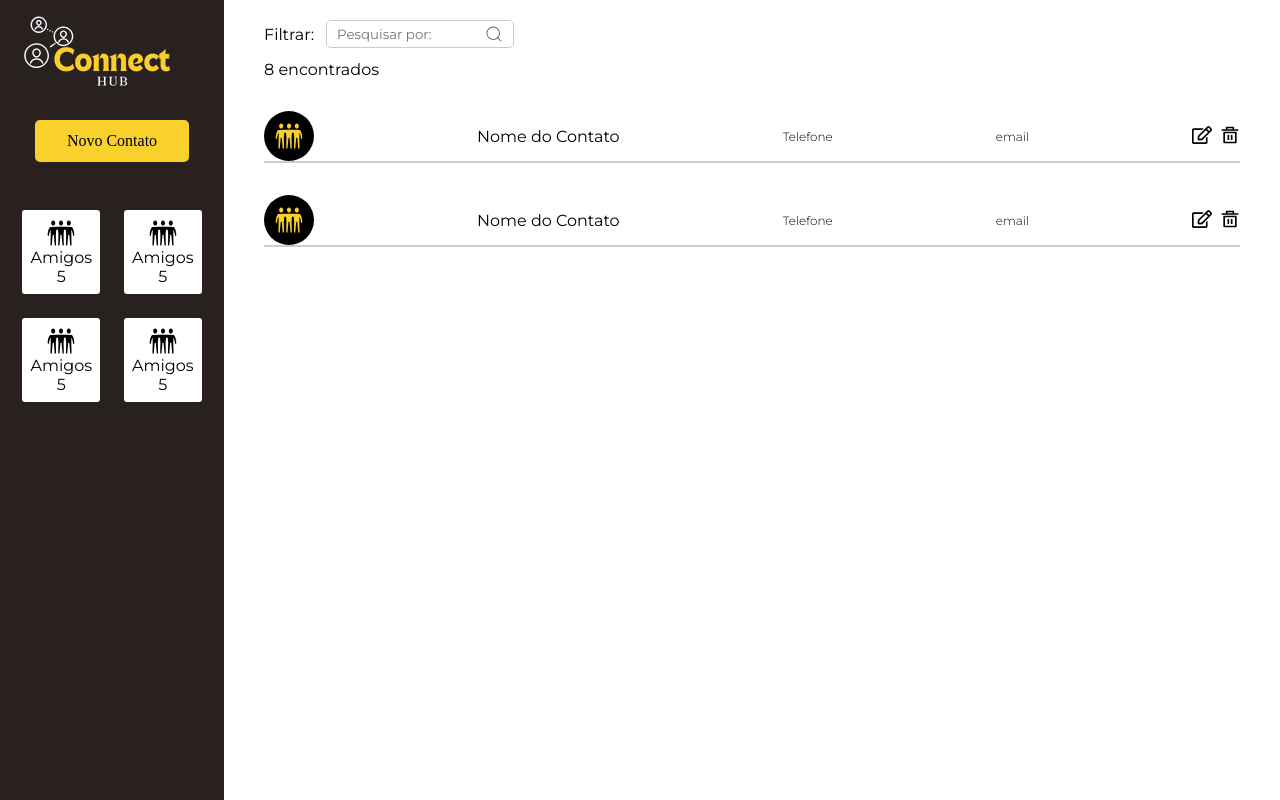
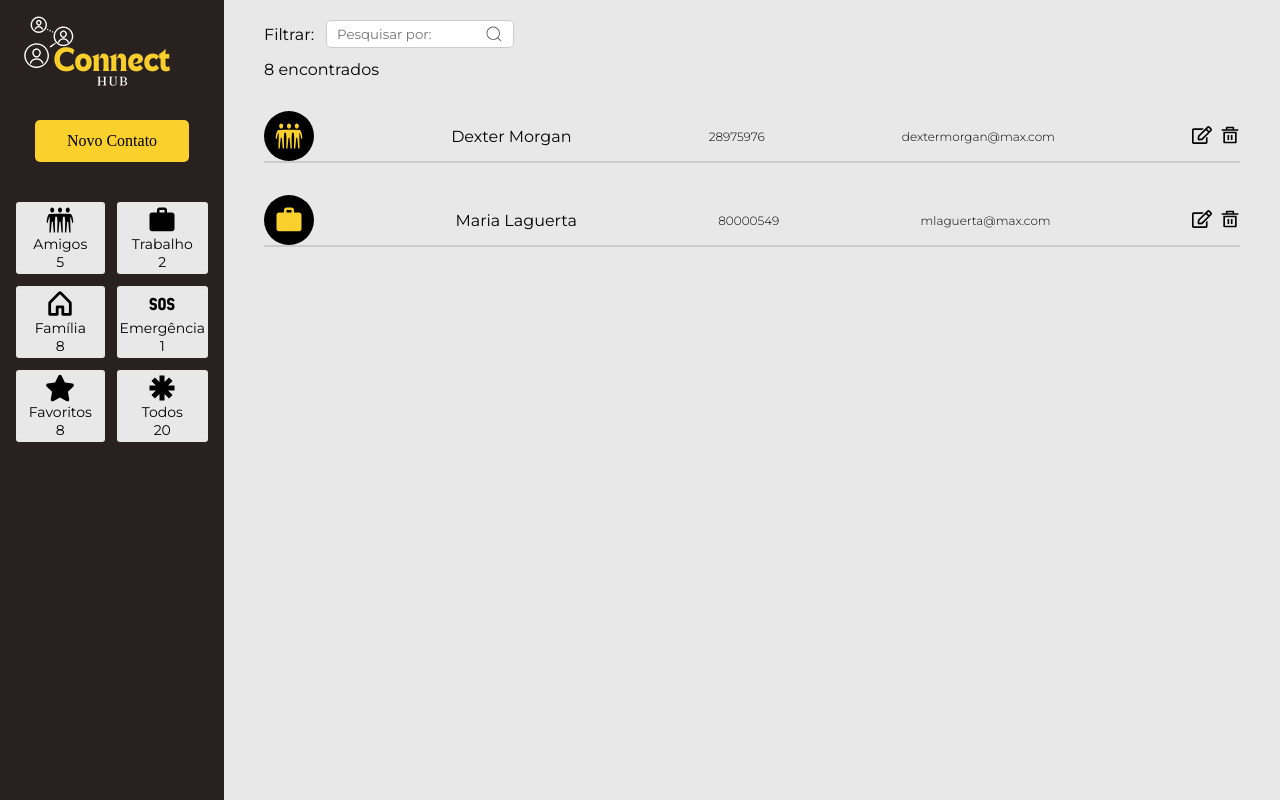
Before and after one commit to analoosena/lista-contatos-react-redux, a React (Vite) app: page / in a window 1280 px wide. Built offline with nearby package versions, Linux system fonts and the light colour scheme; a web font is replaced by a local one.

Commit message:
coding redux parts, the last was editing

```diff
--- a/src/App.tsx
+++ b/src/App.tsx
@@ -1,15 +1,19 @@
+import { Provider } from "react-redux";
 import BarraLateral from "./containers/BarraLateral";
 import ListaDeContatos from "./containers/ListaDeContatos";
 import { Container, EstiloGlobal } from "./styles";
+import { store } from "./redux/store";
 
 function App() {
   return (
     <>
+    <Provider store={store}>
       <EstiloGlobal />
       <Container>
         <BarraLateral />
         <ListaDeContatos />
       </Container>
+    </Provider>
     </>
   );
 }
--- a/src/components/Contato/index.tsx
+++ b/src/components/Contato/index.tsx
@@ -1,24 +1,64 @@
-import { BotaoAcao, Botoes, ContainerContato, IconAvatar } from "./styles";
+import { useDispatch } from "react-redux";
+
 import { GiThreeFriends } from "react-icons/gi";
+import { MdOutlineWork } from "react-icons/md";
+import { PiHouseBold } from "react-icons/pi";
+import { GrEmergency } from "react-icons/gr";
+import { TbSos } from "react-icons/tb";
+import { FaStar } from "react-icons/fa";
 import { FaRegEdit } from "react-icons/fa";
 import { RiDeleteBin5Line } from "react-icons/ri";
 
-const Contato = () => {
+import NovoContato from "../../models/NovoContato";
+import { removerContato, editarContato } from "../../redux/reducers/lista";
+
+import { BotaoAcao, Botoes, ContainerContato, IconAvatar } from "./styles";
+
+type Props = NovoContato;
+
+const Contato = ({ nomeCompleto, telefone, email, grupo, id }: Props) => {
+  const mudaIcon = (grupo: string) => {
+    switch (grupo) {
+      case "amigos":
+        return <GiThreeFriends />;
+      case "familia":
+        return <PiHouseBold />;
+      case "trabalho":
+        return <MdOutlineWork />;
+      case "emergencia":
+        return <TbSos />;
+      case "favoritos":
+        return <FaStar />;
+      default:
+        return <GrEmergency />;
+    }
+  };
+
+  const dispatch = useDispatch();
+
+  function removeC() {
+    dispatch(removerContato(id));
+    console.log(`item que esta sendo clicado ${id}`);
+  }
   return (
     <ContainerContato>
       <div>
-        <IconAvatar>
-          <GiThreeFriends />
-        </IconAvatar>
+        <IconAvatar>{mudaIcon(grupo)}</IconAvatar>
       </div>
-      <h5>Nome do Contato</h5>
-      <p>Telefone</p>
-      <p>email</p>
+      <h5>{nomeCompleto}</h5>
+      <p>{telefone}</p>
+      <p>{email}</p>
       <Botoes>
-        <BotaoAcao>
+        <BotaoAcao
+          onClick={() =>
+            dispatch(
+              editarContato({ nomeCompleto, telefone, email, grupo, id })
+            )
+          }
+        >
           <FaRegEdit />
         </BotaoAcao>
-        <BotaoAcao>
+        <BotaoAcao onClick={removeC}>
           <RiDeleteBin5Line />
         </BotaoAcao>
       </Botoes>
--- a/src/components/FiltroCard/index.tsx
+++ b/src/components/FiltroCard/index.tsx
@@ -1,12 +1,18 @@
-import { GiThreeFriends } from "react-icons/gi";
 import { ContainerFiltroCard } from "./styles";
+import { IconType } from "react-icons"
 
-const FiltroCard = () => {
+type Props = {
+  icon: IconType;
+  titulo: string;
+  contador: number;
+};
+
+const FiltroCard = ({ icon: Icon, titulo, contador }: Props) => {
   return (
     <ContainerFiltroCard>
-      <GiThreeFriends size={30} />
-      <p>Amigos</p>
-      <p>5</p>
+      <Icon size={30} />
+      <p>{titulo}</p>
+      <p>{contador}</p>
     </ContainerFiltroCard>
   );
 };
--- a/src/components/FiltroCard/styles.ts
+++ b/src/components/FiltroCard/styles.ts
@@ -2,15 +2,16 @@ import styled from "styled-components";
 
 export const ContainerFiltroCard = styled.div`
   background-color: #ffff;
-  padding: 8px;
-  margin: 8px;
+  padding: 3px;
   display: flex;
   flex-direction: column;
   align-items: center;
   font-family: "Liter", serif;
   border-radius: 3px;
+  background-color: #e8e8e8;
+  cursor: pointer;
 
   p {
-    font-size: 16px;
+    font-size: 14px;
   }
 `;
--- a/src/containers/BarraLateral/index.tsx
+++ b/src/containers/BarraLateral/index.tsx
@@ -1,19 +1,27 @@
-import FiltroCard from "../../components/FiltroCard"
+import { GiThreeFriends } from "react-icons/gi";
+import { MdOutlineWork } from "react-icons/md";
+import { PiHouseBold } from "react-icons/pi";
+import { GrEmergency } from "react-icons/gr";
+import { TbSos } from "react-icons/tb";
+import { FaStar } from "react-icons/fa";
+import FiltroCard from "../../components/FiltroCard";
 import { Botao, ContainerBarra, Filtros } from "./styles";
 
 const BarraLateral = () => {
-  return(
+  return (
     <ContainerBarra>
       <img src="src\assets\Connect.png" alt="" />
       <Botao>Novo Contato</Botao>
       <Filtros>
-        <FiltroCard/>
-        <FiltroCard/>
-        <FiltroCard/>
-        <FiltroCard/>
+        <FiltroCard icon={GiThreeFriends} titulo="Amigos" contador={5} />
+        <FiltroCard icon={MdOutlineWork} titulo="Trabalho" contador={2} />
+        <FiltroCard icon={PiHouseBold} titulo="Família" contador={8} />
+        <FiltroCard icon={TbSos} titulo="Emergência" contador={1} />
+        <FiltroCard icon={FaStar} titulo="Favoritos" contador={8} />
+        <FiltroCard icon={GrEmergency} titulo="Todos" contador={20} />
       </Filtros>
     </ContainerBarra>
-  )
-}
+  );
+};
 
 export default BarraLateral;
--- a/src/containers/BarraLateral/styles.ts
+++ b/src/containers/BarraLateral/styles.ts
@@ -24,6 +24,6 @@ export const Botao = styled.button`
 export const Filtros = styled.div`
   display: grid;
   grid-template-columns: 1fr 1fr;
-  grid-gap: 8px;
+  grid-gap: 12px;
   margin-top: 16px;
 `;
--- a/src/containers/ListaDeContatos/index.tsx
+++ b/src/containers/ListaDeContatos/index.tsx
@@ -1,14 +1,28 @@
+import { useSelector } from "react-redux";
+import { RootReducer } from "../../redux/store";
+
 import Contato from "../../components/Contato";
 import Filtro from "../../components/FiltroButton";
 import { ListaContainer } from "../../styles";
 
-
 const ListaDeContatos = () => {
+  const { contatos } = useSelector((state: RootReducer) => state.lista);
   return (
     <ListaContainer>
       <Filtro />
-      <Contato />
-      <Contato />
+      <ul>
+        {contatos.map((item) => (
+          <li key={item.id}>
+            <Contato
+              nomeCompleto={item.nomeCompleto}
+              telefone={item.telefone}
+              email={item.email}
+              id={item.id}
+              grupo={item.grupo}
+            />
+          </li>
+        ))}
+      </ul>
     </ListaContainer>
   );
 };
--- /dev/null
+++ b/src/models/NovoContato.ts
@@ -0,0 +1,22 @@
+class NovoContato {
+  nomeCompleto: string;
+  telefone: number;
+  email: string;
+  id: number;
+  grupo: "amigos" | "familia" | "trabalho" | "emergencia" | "favoritos";
+
+  constructor(
+    nomeCompleto: string,
+    telefone: number,
+    email: string,
+    id: number,
+    grupo: "amigos" | "familia" | "trabalho" | "emergencia" | "favoritos"
+  ) {
+    this.nomeCompleto = nomeCompleto;
+    this.telefone = telefone;
+    this.email = email;
+    this.id = id;
+    this.grupo = grupo;
+  }
+}
+export default NovoContato;
--- /dev/null
+++ b/src/redux/reducers/lista.ts
@@ -0,0 +1,49 @@
+import { createSlice, PayloadAction } from "@reduxjs/toolkit";
+import NovoContato from "../../models/NovoContato";
+
+type ListaState = {
+  contatos: NovoContato[];
+};
+const initialState: ListaState = {
+  contatos: [
+    {
+      nomeCompleto: "Dexter Morgan",
+      telefone: 28975976,
+      email: "dextermorgan@max.com",
+      id: 1,
+      grupo: "amigos",
+    },
+    {
+      nomeCompleto: "Maria Laguerta",
+      telefone: 80000549,
+      email: "mlaguerta@max.com",
+      id: 2,
+      grupo: "trabalho",
+    },
+  ],
+};
+
+const listaSlice = createSlice({
+  name: "lista",
+  initialState,
+  reducers: {
+    removerContato: (state, action: PayloadAction<number>) => {
+      state.contatos = state.contatos.filter(
+        (item) => item.id !== action.payload
+      );
+    },
+    editarContato: (state, action: PayloadAction<NovoContato>) => {
+      const indexDoContato = state.contatos.findIndex(
+        (item) => item.id === action.payload.id
+      );
+      if (indexDoContato >= 0) {
+        state.contatos[indexDoContato] = action.payload;
+      }
+    },
+    adicionarContato: (state, action: PayloadAction<NovoContato>) => {
+      state.contatos.push(action.payload);
+    },
+  },
+});
+export const { removerContato, editarContato } = listaSlice.actions;
+export default listaSlice.reducer;
--- /dev/null
+++ b/src/redux/store.ts
@@ -0,0 +1,10 @@
+import { configureStore } from "@reduxjs/toolkit";
+import listaReducer from "./reducers/lista";
+
+export const store = configureStore({
+  reducer: {
+    lista: listaReducer,
+  },
+});
+
+export type RootReducer = ReturnType<typeof store.getState>;
--- a/src/styles/index.ts
+++ b/src/styles/index.ts
@@ -17,4 +17,5 @@ export const ListaContainer = styled.main`
   padding: 20px 40px;
   height: 100vh;
   overflow-y: scroll;
+  background-color: #e8e8e8;
 `;
```
